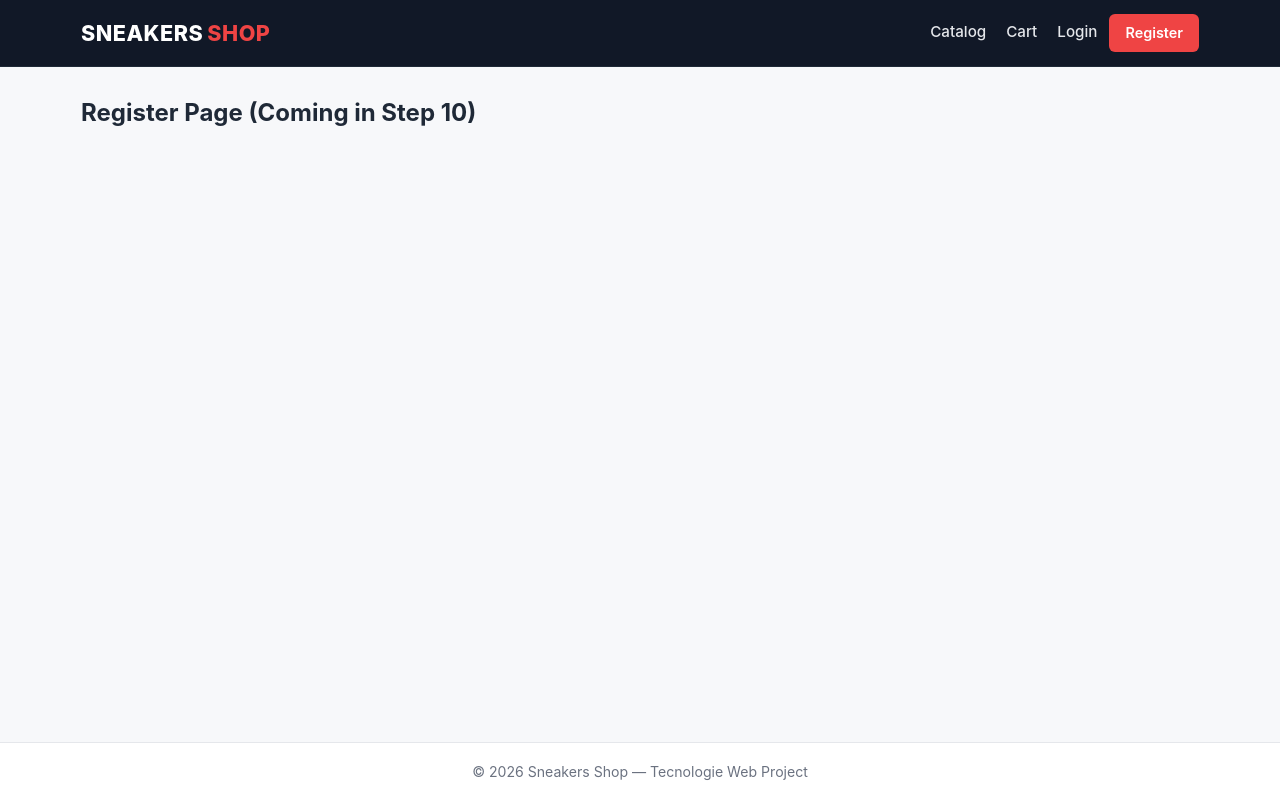
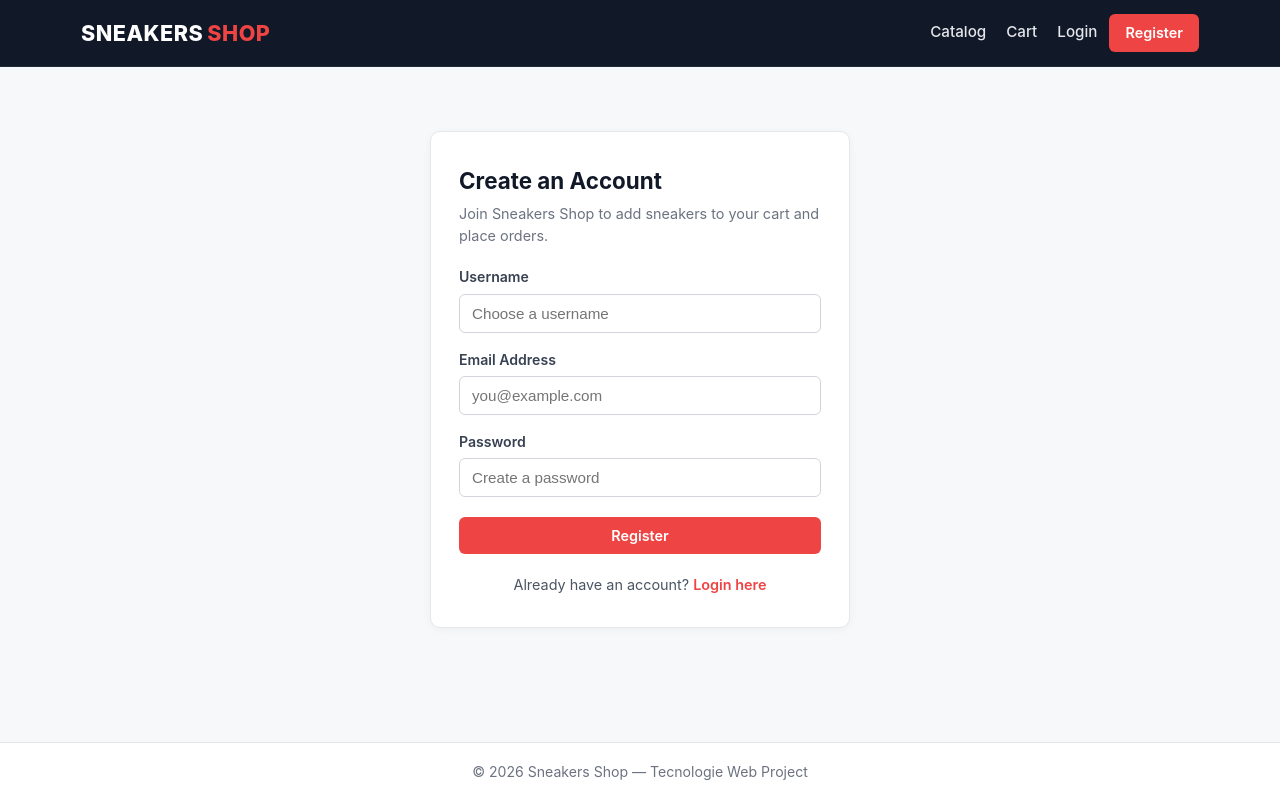
Before and after one commit to aziztr55/Sneakers-shop, a React (Create React App) app in the folder frontend/: page /register in a window 1280 px wide. Built offline with nearby package versions, Linux system fonts and the light colour scheme; no server answers.

Commit message:
Aggiungi pagine Login e Registrazione con stili

```diff
--- a/frontend/src/App.css
+++ b/frontend/src/App.css
@@ -148,3 +148,91 @@ button {
   font-size: 0.88rem;
   color: #6b7280;
 }
+
+/* Auth Pages */
+.auth-wrapper {
+  display: flex;
+  justify-content: center;
+  align-items: center;
+  padding: 36px 16px;
+}
+
+.auth-card {
+  background: #ffffff;
+  border: 1px solid #e5e7eb;
+  border-radius: 10px;
+  padding: 32px 28px;
+  width: 100%;
+  max-width: 420px;
+  box-shadow: 0 2px 8px rgba(0, 0, 0, 0.04);
+}
+
+.auth-card h2 {
+  font-size: 1.4rem;
+  margin-bottom: 6px;
+  color: #111827;
+}
+
+.auth-subtitle {
+  font-size: 0.9rem;
+  color: #6b7280;
+  margin-bottom: 20px;
+}
+
+.auth-form {
+  display: flex;
+  flex-direction: column;
+  gap: 16px;
+}
+
+.form-group {
+  display: flex;
+  flex-direction: column;
+  gap: 6px;
+}
+
+.form-group label {
+  font-size: 0.88rem;
+  font-weight: 600;
+  color: #374151;
+}
+
+.form-group input {
+  padding: 10px 12px;
+  border: 1px solid #d1d5db;
+  border-radius: 6px;
+  font-size: 0.95rem;
+}
+
+.form-group input:focus {
+  outline: none;
+  border-color: #111827;
+}
+
+.btn-block {
+  width: 100%;
+  padding: 10px 16px;
+  margin-top: 4px;
+}
+
+.alert-error {
+  background-color: #fef2f2;
+  color: #b91c1c;
+  border: 1px solid #fecaca;
+  padding: 10px 12px;
+  border-radius: 6px;
+  font-size: 0.88rem;
+  margin-bottom: 16px;
+}
+
+.auth-switch {
+  margin-top: 20px;
+  text-align: center;
+  font-size: 0.9rem;
+  color: #4b5563;
+}
+
+.auth-switch a {
+  color: #ef4444;
+  font-weight: 600;
+}
--- a/frontend/src/App.js
+++ b/frontend/src/App.js
@@ -1,6 +1,8 @@
 import React, { useState, useEffect } from 'react';
 import { BrowserRouter as Router, Routes, Route } from 'react-router-dom';
 import Navbar from './components/Navbar';
+import LoginPage from './pages/LoginPage';
+import RegisterPage from './pages/RegisterPage';
 import { apiRequest } from './api';
 import './App.css';
 
@@ -58,11 +60,11 @@ function App() {
             />
             <Route
               path="/login"
-              element={<div><h2>Login Page (Coming in Step 10)</h2></div>}
+              element={<LoginPage onLoginSuccess={handleLoginSuccess} />}
             />
             <Route
               path="/register"
-              element={<div><h2>Register Page (Coming in Step 10)</h2></div>}
+              element={<RegisterPage onLoginSuccess={handleLoginSuccess} />}
             />
             <Route
               path="/cart"
--- /dev/null
+++ b/frontend/src/pages/LoginPage.js
@@ -0,0 +1,77 @@
+import React, { useState } from 'react';
+import { useNavigate, Link } from 'react-router-dom';
+import { apiRequest } from '../api';
+
+function LoginPage({ onLoginSuccess }) {
+  const [identifier, setIdentifier] = useState('');
+  const [password, setPassword] = useState('');
+  const [error, setError] = useState('');
+  const [loading, setLoading] = useState(false);
+  const navigate = useNavigate();
+
+  const handleSubmit = async (e) => {
+    e.preventDefault();
+    setError('');
+    setLoading(true);
+
+    try {
+      const data = await apiRequest('/api/auth/login', {
+        method: 'POST',
+        body: JSON.stringify({ identifier, password })
+      });
+      onLoginSuccess(data.user);
+      navigate('/');
+    } catch (err) {
+      setError(err.message);
+    } finally {
+      setLoading(false);
+    }
+  };
+
+  return (
+    <div className="auth-wrapper">
+      <div className="auth-card">
+        <h2>Login to Your Account</h2>
+        <p className="auth-subtitle">Enter your username or email to continue shopping.</p>
+
+        {error && <div className="alert-error">{error}</div>}
+
+        <form onSubmit={handleSubmit} className="auth-form">
+          <div className="form-group">
+            <label htmlFor="identifier">Username or Email</label>
+            <input
+              id="identifier"
+              type="text"
+              placeholder="e.g. mario or mario@example.com"
+              value={identifier}
+              onChange={(e) => setIdentifier(e.target.value)}
+              required
+            />
+          </div>
+
+          <div className="form-group">
+            <label htmlFor="password">Password</label>
+            <input
+              id="password"
+              type="password"
+              placeholder="Enter your password"
+              value={password}
+              onChange={(e) => setPassword(e.target.value)}
+              required
+            />
+          </div>
+
+          <button type="submit" className="btn-primary btn-block" disabled={loading}>
+            {loading ? 'Logging in...' : 'Login'}
+          </button>
+        </form>
+
+        <p className="auth-switch">
+          Don't have an account? <Link to="/register">Register here</Link>
+        </p>
+      </div>
+    </div>
+  );
+}
+
+export default LoginPage;
--- /dev/null
+++ b/frontend/src/pages/RegisterPage.js
@@ -0,0 +1,90 @@
+import React, { useState } from 'react';
+import { useNavigate, Link } from 'react-router-dom';
+import { apiRequest } from '../api';
+
+function RegisterPage({ onLoginSuccess }) {
+  const [username, setUsername] = useState('');
+  const [email, setEmail] = useState('');
+  const [password, setPassword] = useState('');
+  const [error, setError] = useState('');
+  const [loading, setLoading] = useState(false);
+  const navigate = useNavigate();
+
+  const handleSubmit = async (e) => {
+    e.preventDefault();
+    setError('');
+    setLoading(true);
+
+    try {
+      const data = await apiRequest('/api/auth/register', {
+        method: 'POST',
+        body: JSON.stringify({ username, email, password })
+      });
+      onLoginSuccess(data.user);
+      navigate('/');
+    } catch (err) {
+      setError(err.message);
+    } finally {
+      setLoading(false);
+    }
+  };
+
+  return (
+    <div className="auth-wrapper">
+      <div className="auth-card">
+        <h2>Create an Account</h2>
+        <p className="auth-subtitle">Join Sneakers Shop to add sneakers to your cart and place orders.</p>
+
+        {error && <div className="alert-error">{error}</div>}
+
+        <form onSubmit={handleSubmit} className="auth-form">
+          <div className="form-group">
+            <label htmlFor="username">Username</label>
+            <input
+              id="username"
+              type="text"
+              placeholder="Choose a username"
+              value={username}
+              onChange={(e) => setUsername(e.target.value)}
+              required
+            />
+          </div>
+
+          <div className="form-group">
+            <label htmlFor="email">Email Address</label>
+            <input
+              id="email"
+              type="email"
+              placeholder="you@example.com"
+              value={email}
+              onChange={(e) => setEmail(e.target.value)}
+              required
+            />
+          </div>
+
+          <div className="form-group">
+            <label htmlFor="password">Password</label>
+            <input
+              id="password"
+              type="password"
+              placeholder="Create a password"
+              value={password}
+              onChange={(e) => setPassword(e.target.value)}
+              required
+            />
+          </div>
+
+          <button type="submit" className="btn-primary btn-block" disabled={loading}>
+            {loading ? 'Creating account...' : 'Register'}
+          </button>
+        </form>
+
+        <p className="auth-switch">
+          Already have an account? <Link to="/login">Login here</Link>
+        </p>
+      </div>
+    </div>
+  );
+}
+
+export default RegisterPage;
```
